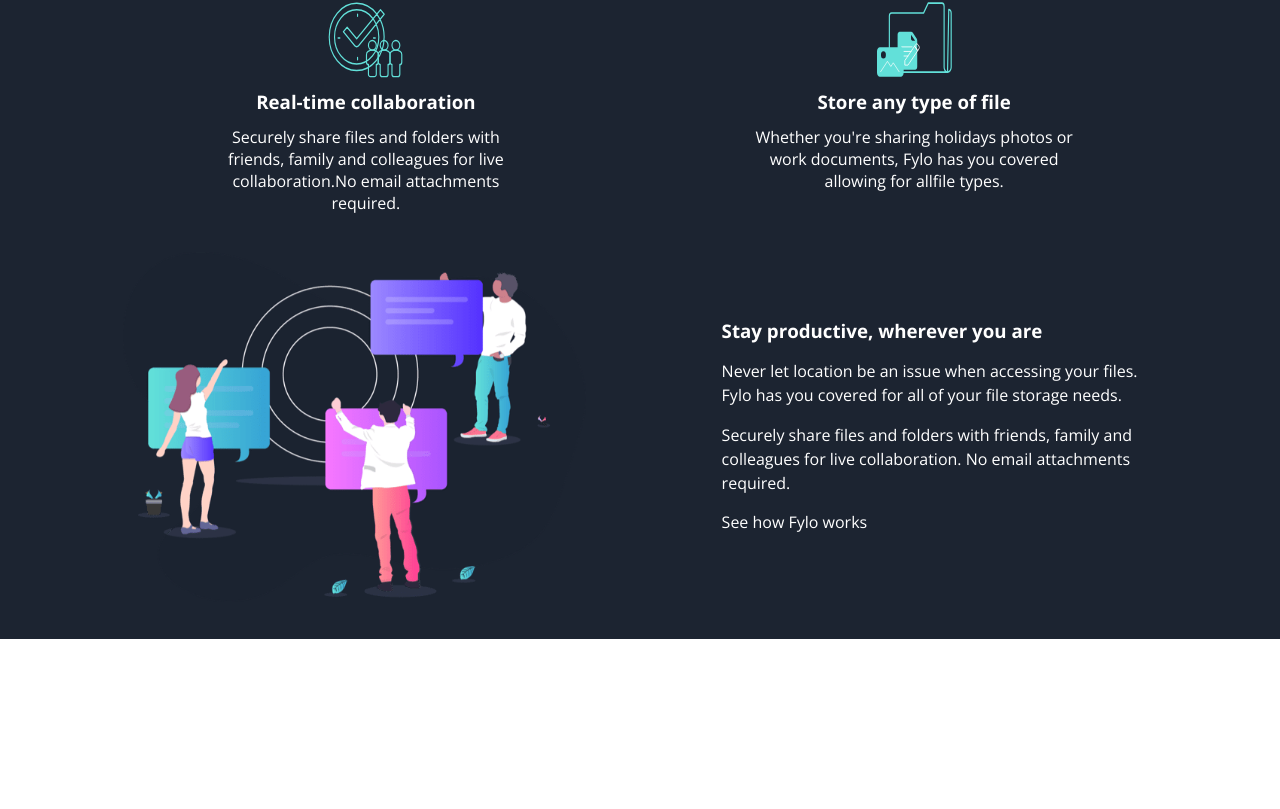
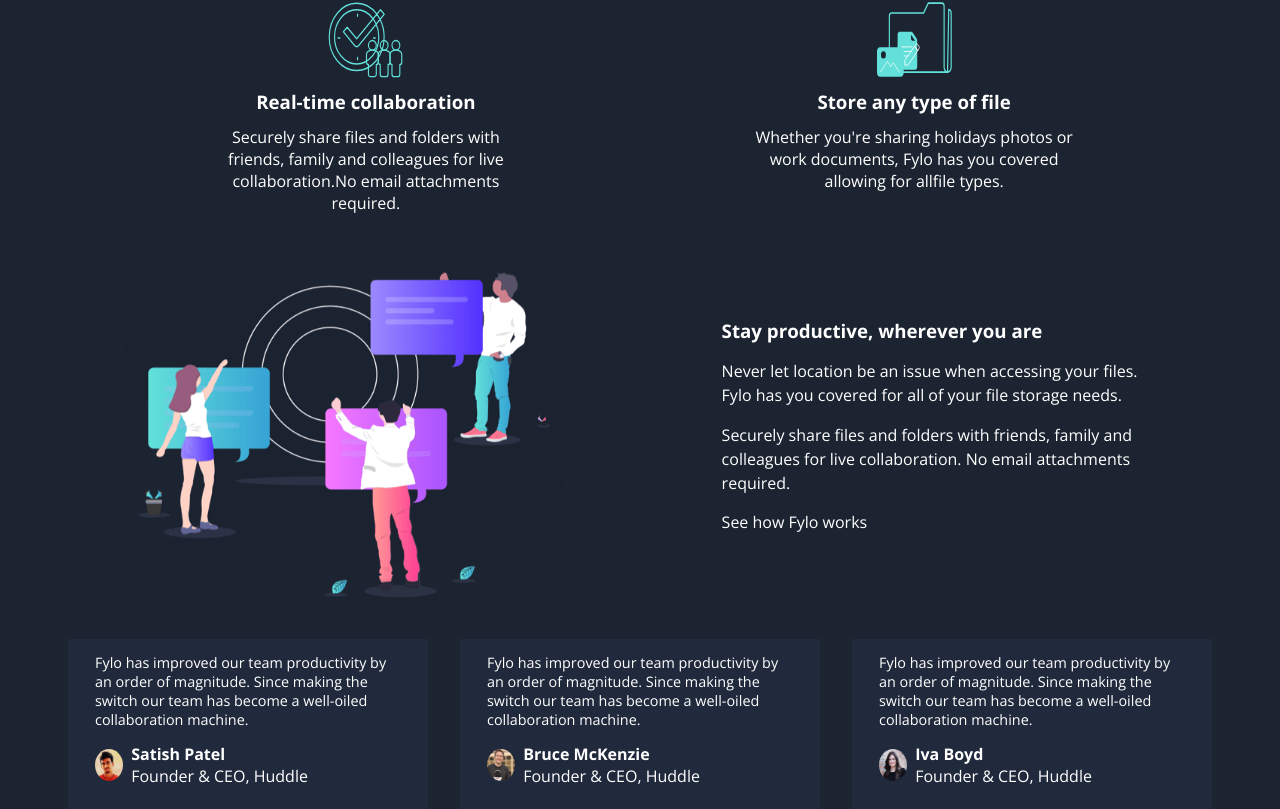
Before and after one commit to sergiohdljr/fylo-landing-page-react, a React (Create React App) app: page / in a window 1280 px wide. Shown: the part 1117-1926 px from the top of the page. Before the commit the page ends 1756 px from the top, so only its background shows below. Built offline with nearby package versions, Linux system fonts and the light colour scheme.

Commit message:
coments-section

```diff
--- a/package.json
+++ b/package.json
@@ -9,6 +9,8 @@
     "react": "^18.2.0",
     "react-dom": "^18.2.0",
     "react-scripts": "5.0.1",
+    "sti": "^1.0.1",
+    "styled-components": "^5.3.6",
     "web-vitals": "^2.1.4"
   },
   "scripts": {
--- /dev/null
+++ b/src/componentes/card-coments/card-coments.css
@@ -0,0 +1,58 @@
+*{
+    color: var(--White);
+}
+
+.card{
+    width: 360px;
+    height: 170px;
+    /* border: 1px red solid; */
+    display: flex;
+    flex-direction: column;
+    justify-content:center;
+    background-color: var(--Testimonials-background);
+    z-index: 1;
+}
+
+.card-coments{
+    width: 100%;
+    height: 50%;
+    display: flex;
+    align-items: center;
+    justify-content: center;
+    margin-bottom: 1rem;
+}
+
+.coments{
+    width: 85%;
+    font-size: 0.9rem;
+}
+
+
+.users{
+    width: 85%;
+    margin: 0 auto;
+    height: 30%;
+    display: flex;
+}
+
+.user-picture{
+    width: 32px;
+    height: 32px;
+    border-radius: 50%;
+}
+
+.user-picture>img{
+    width: 100%;
+    height: 100%;
+    border-radius: 50%;
+}
+
+.user-info{
+    height: 32px;
+    display: flex;
+    flex-direction: column;
+    justify-content: center;
+    align-items: flex-start;
+    margin-left: 0.5rem;
+    gap: 0;
+}
--- /dev/null
+++ b/src/componentes/card-coments/card-coments.js
@@ -0,0 +1,22 @@
+import "./card-coments.css";
+
+const CardComents = ({ user,key }) => {
+  return (
+    <div className="card">
+      <article className="card-coments">
+        <p className="coments">{user.coments}</p>
+      </article>
+      <section className="users">
+        <figure className="user-picture">
+          <img src={user.picture} alt="" />
+        </figure>
+        <article className="user-info">
+          <h4 className="user-name">{user.name}</h4>
+          <p className="user-job">{user.job}</p>
+        </article>
+      </section>
+    </div>
+  );
+};
+
+export default CardComents;
--- /dev/null
+++ b/src/componentes/coments-section/coments.js
@@ -0,0 +1,35 @@
+import './style-coments.css';
+import CardComents from '../card-coments/card-coments';
+
+const users =[
+    {
+    coments:"Fylo has improved our team productivity by an order of magnitude. Since making the switch our team has become a well-oiled collaboration machine.",
+    name: "Satish Patel",
+    job:"Founder & CEO, Huddle",
+    picture: "./imagens/profile-1.jpg"},
+    {
+    coments:"Fylo has improved our team productivity by an order of magnitude. Since making the switch our team has become a well-oiled collaboration machine.",
+    name:"Bruce McKenzie",
+    job:"Founder & CEO, Huddle",
+    picture: "./imagens/profile-2.jpg"
+    },
+    {
+    coments:"Fylo has improved our team productivity by an order of magnitude. Since making the switch our team has become a well-oiled collaboration machine.",
+    name: "Iva Boyd",
+    job:"Founder & CEO, Huddle",
+    picture: "./imagens/profile-3.jpg"
+    }
+]
+
+
+const ComentsSections = () => {
+    return (
+      <section className="coments-section">
+        {users.map((user, index) => {
+          return <CardComents key={index} user={user} />;
+        })}
+      </section>
+    );
+};
+
+export default ComentsSections;
--- /dev/null
+++ b/src/componentes/coments-section/style-coments.css
@@ -0,0 +1,7 @@
+.coments-section{
+    width: 95%;
+    display: flex;
+    justify-content: center;
+    gap: 2rem;
+    flex-wrap: wrap;
+}
--- a/src/componentes/main/main.js
+++ b/src/componentes/main/main.js
@@ -1,4 +1,5 @@
 import BenefitsSection from "../benefits-section/benefits-section";
+import ComentsSections from "../coments-section/coments";
 import IntroSection from "../intro-section/intro-section";
 import StayProductive from "../stay-productive/stayProduct";
 import "./main.css";
@@ -11,6 +12,7 @@
         <IntroSection />
         <BenefitsSection />
         <StayProductive/>
+        <ComentsSections/>
       </main>
     );
 }
```
Also changed, not shown: 1 other file (tests, documents, lock files or other folders).
